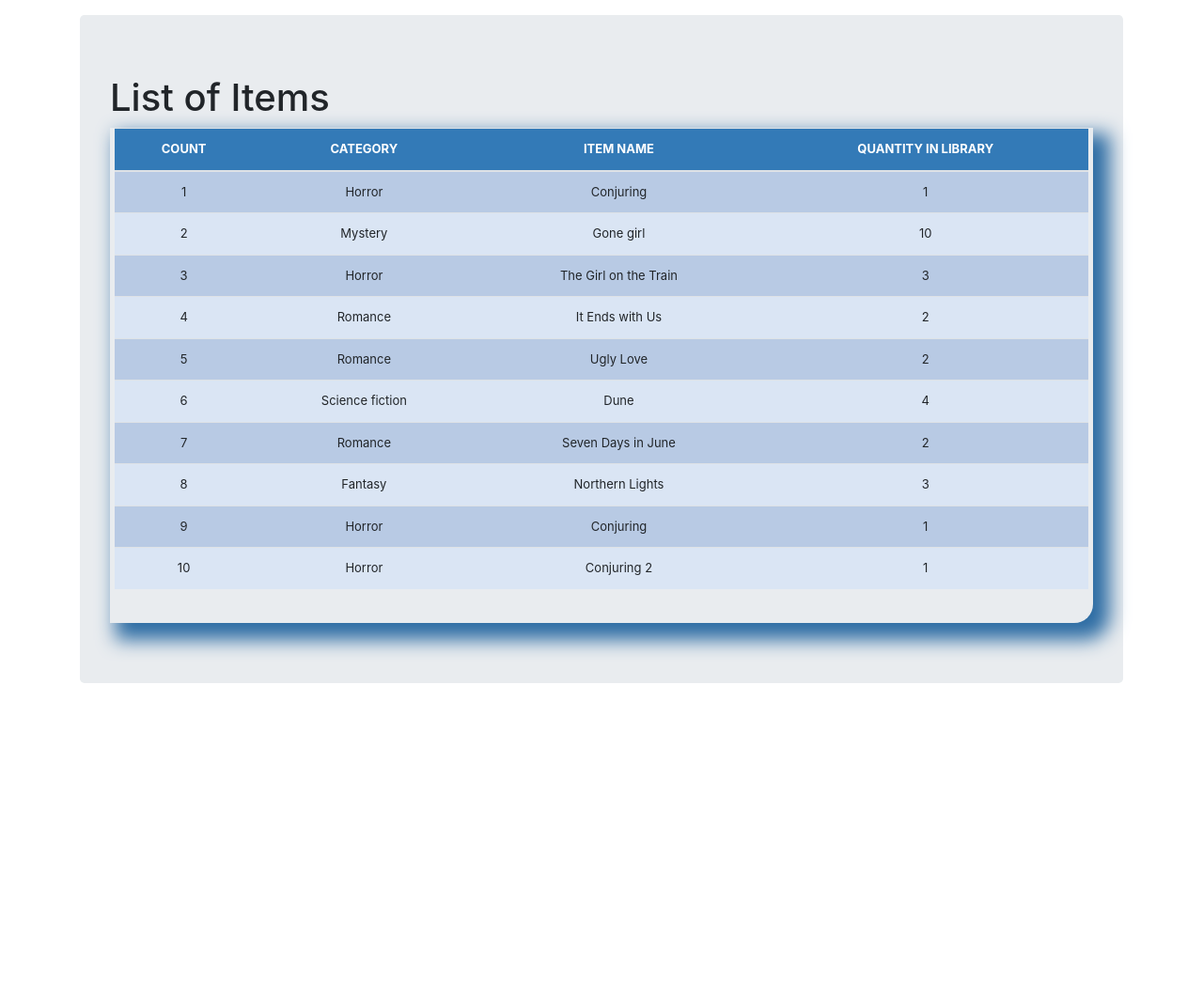
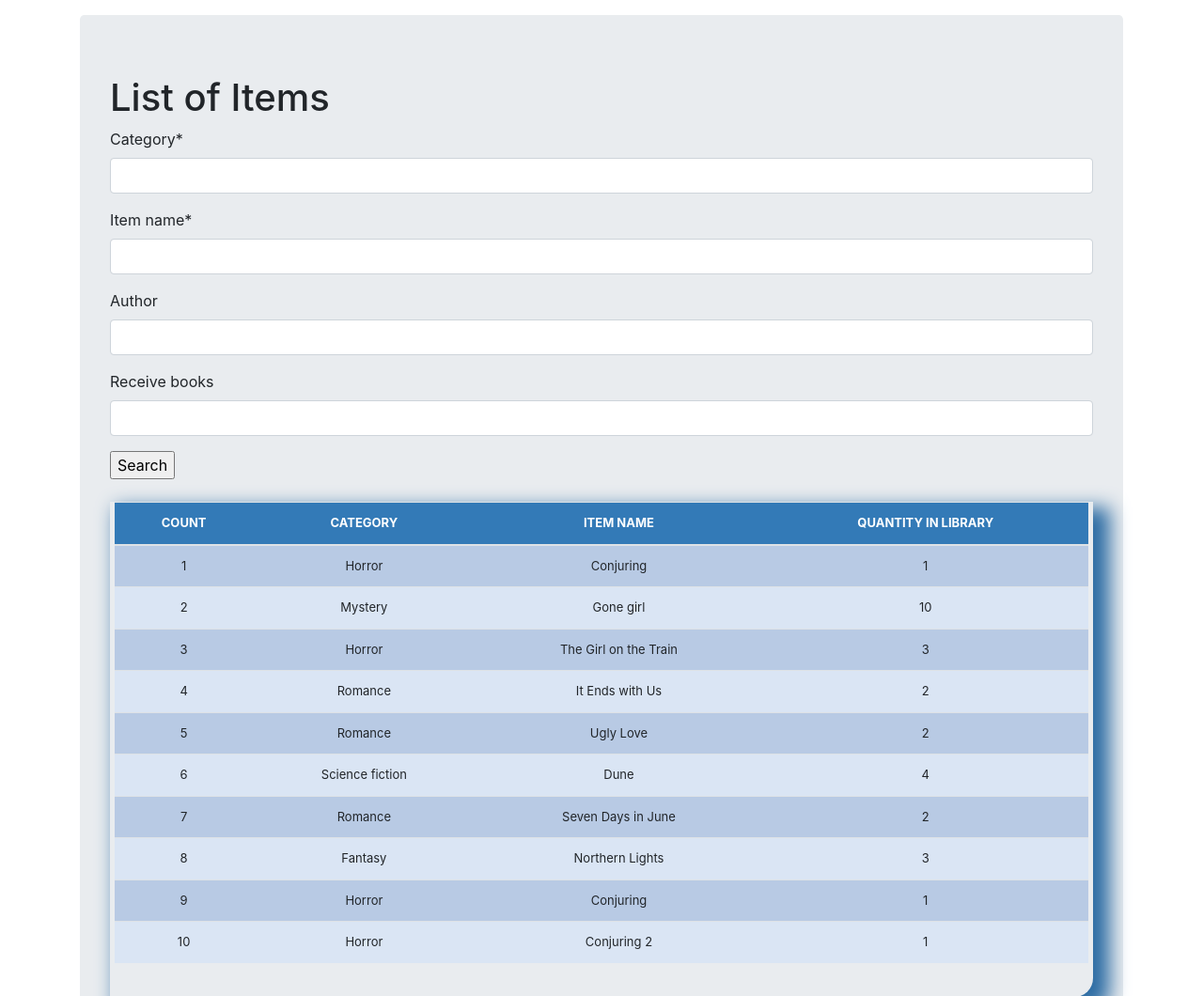
Before and after one commit to prageethps/Group-Project, a Django app: page /list_item/ in a window 1280 px wide. Shown: the part 56-1116 px from the top of the page at 94% size. Run offline with Django 4.2, Linux system fonts and the light colour scheme; data comes from the database, SQL or seed files in the repository; some libraries are stand-ins or nearby versions.

Commit message:
searching data

```diff
--- a/LibraryManagement/src/librarymgmt/forms.py
+++ b/LibraryManagement/src/librarymgmt/forms.py
@@ -5,3 +5,8 @@ class BooksCreateForm(forms.ModelForm):
    class Meta:
      model = Books
      fields = ['category', 'item_name', 'quantity', 'author', 'receive_books']
+
+class BooksSearchForm(forms.ModelForm):
+   class Meta:
+     model = Books
+     fields = ['category', 'item_name', 'author', 'receive_books']
--- a/LibraryManagement/src/librarymgmt/templates/list_item.html
+++ b/LibraryManagement/src/librarymgmt/templates/list_item.html
@@ -1,4 +1,5 @@
 {% load static %}
+{% load crispy_forms_tags %}
 
 
 <!DOCTYPE html>
@@ -67,6 +68,11 @@
 <main role="main" class="container">
   <div class="jumbotron">
     <h1>{{title}}</h1>
+    <form method='POST' action=''>{% csrf_token %}
+        {{form|crispy}}
+        <input type="submit" value='Search'/>
+    </form>
+    <br>
      <div class="display_table">
         <table class='table'>
           <thead>
--- a/LibraryManagement/src/librarymgmt/views.py
+++ b/LibraryManagement/src/librarymgmt/views.py
@@ -1,6 +1,6 @@
 from django.shortcuts import render, redirect
 from .models import Books
-from .forms import BooksCreateForm
+from .forms import BooksCreateForm, BooksSearchForm
 # Create your views here.
 
 def home(request):
@@ -14,9 +14,22 @@ def home(request):
 
 def list_item(request):
 	title = 'List of Items'
+	form = BooksSearchForm(request.POST or None)
 	queryset = Books.objects.all()
 	context = {
 		"title": title,
+		"queryset": queryset,
+		"form": form,
+	}
+	if request.method == 'POST':
+		queryset = Books.objects.filter(category__icontains=form['category'].value(),
+										item_name__icontains=form['item_name'].value(),
+										author__icontains=form['author'].value(),
+										receive_books__icontains=form['receive_books'].value(),
+										)
+		context = {
+		"form": form,
+		"header": header,
 		"queryset": queryset,
 	}
 	return render(request, "list_item.html", context)
```
Also changed, not shown: LibraryManagement/src/librarymgmt/static/css/stylesheet.css (line endings or trailing spaces).
